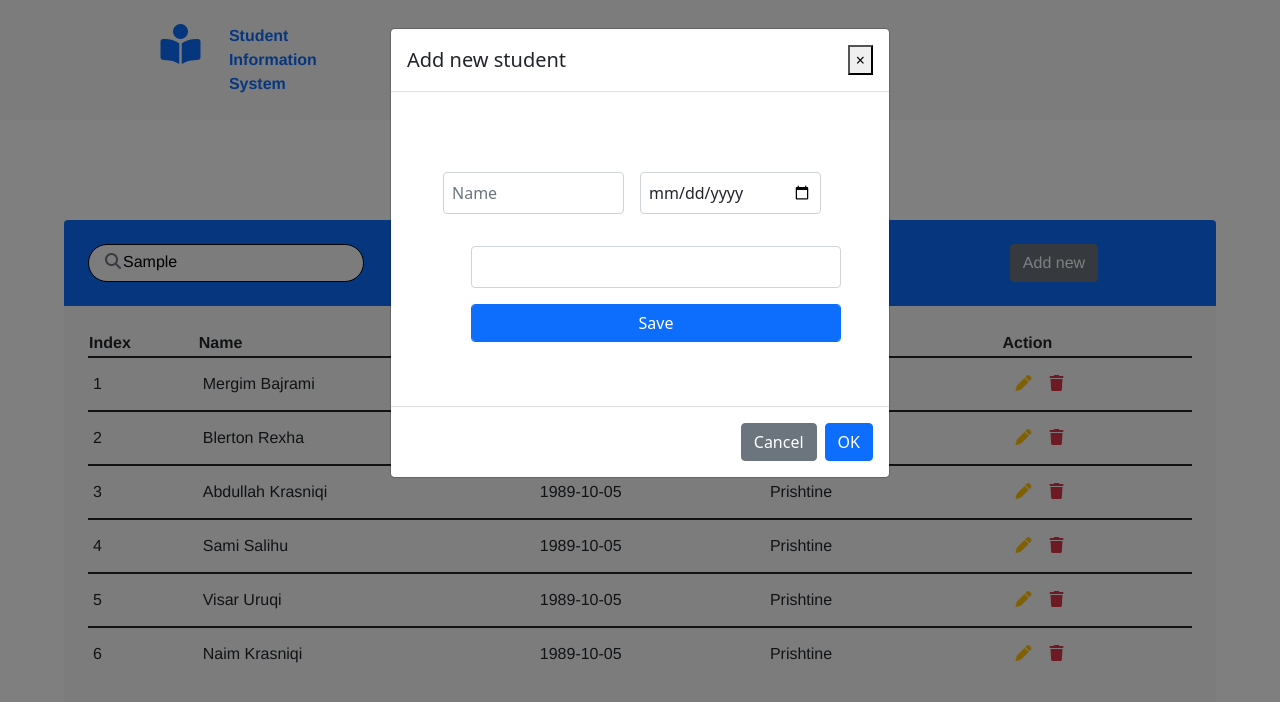
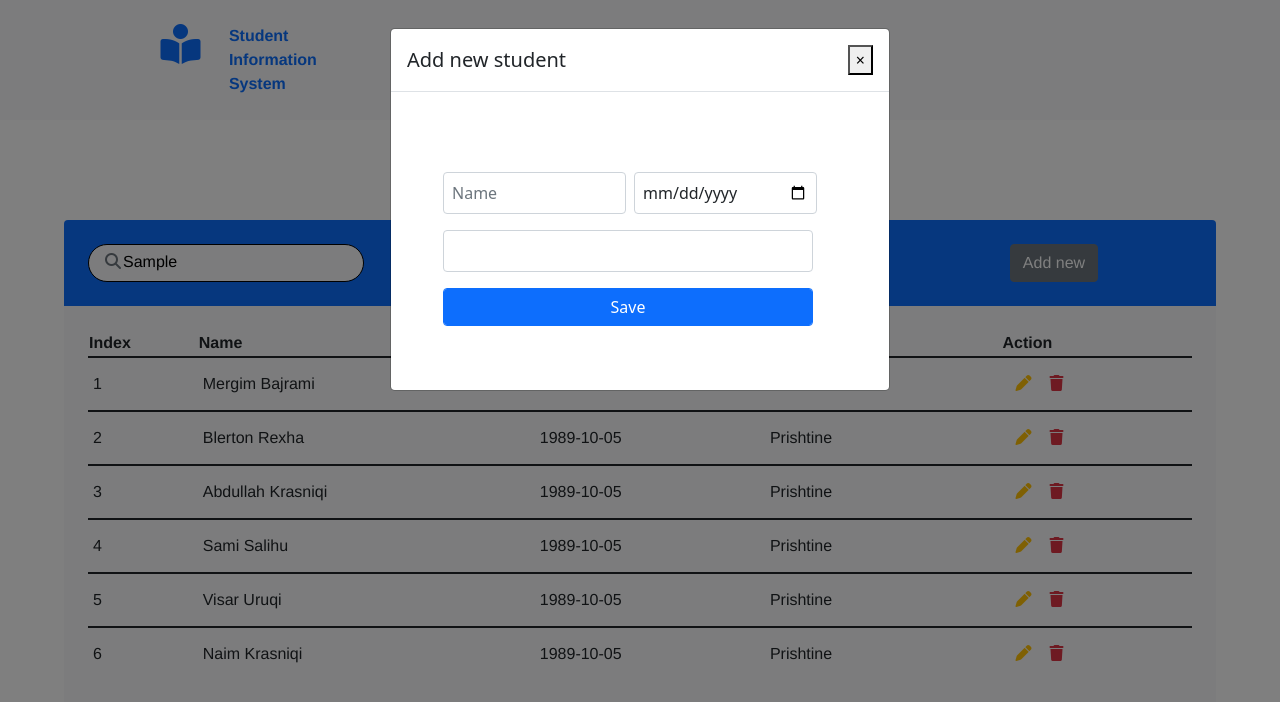
Before and after one commit to EljesaK/Student-Information-System, a Vue app: page / in a window 1280 px wide. Both pictures are taken after typing "Sample" into the empty fields and a click on the button "Add new". Shown: the top 702 px of the page. Built offline with nearby package versions, Linux system fonts and the light colour scheme.

Commit message:
Rregullime style modal

```diff
--- a/src/components/AddStudent.vue
+++ b/src/components/AddStudent.vue
@@ -1,12 +1,11 @@
 <template>
   <div>
     <form @submit="addStudent" class="m-5 justify-content-center col">
-      <div class="row">
+        <div class="row pe-1">
           <input type="text" name="name" v-model="name" placeholder="Name" class="mt-3 mb-3 p-2 form-control col">
-        <input type="date" name="dob" v-model="dob" placeholder="Date of birth" class="m-3 p-2 form-control col">
+          <input type="date" name="dob" v-model="dob" placeholder="Date of birth" class="m-3 ms-2 p-2 form-control col">
         </div>
-
-      <select name="municipality" v-model="municipality" id="" class="form-control m-3 p-2">
+        <select name="municipality" v-model="municipality" id="" class="form-control p-2 row">
           <option value="0" selected>Choose...</option>
           <option value="Prishtina">Prishtina</option>
           <option value="Ferizaj">Ferizaj</option>
@@ -15,7 +14,7 @@
           <option value="Gjilan">Gjilan</option>
           <option value="Podejeve">Podujeve</option>
         </select>
-      <button type="submit" class="d-block m-3 ps-5 pe-5 btn btn-primary form-control">Save</button>
+        <button type="submit" class="d-block mt-3 ps-5 pe-5 btn btn-primary form-control row" @click="$bvModal.hide('modal-1')">Save</button>
     </form>
   </div>
 </template>
--- a/src/components/DeleteStudent.vue
+++ b/src/components/DeleteStudent.vue
@@ -6,8 +6,8 @@
         <input type="text" name="name" v-model="name"  :placeholder="student.name" readonly class="mt-3 mb-3 p-2 form-control col">
         <input type="text" name="dob" v-model="dob" :placeholder="student.dob" readonly class="m-3 p-2 form-control col">
       </div>
-      <input type="text" name="municipality" v-model="municipality" id="" readonly :placeholder="student.municipality" class="form-control m-3 ms-0 me-5 p-2">
-      <button type="submit" class="d-block m-3 ps-5 pe-5 btn btn-warning form-control" @click="$emit('del-student-item', student.id)">Delete</button>
+      <input type="text" name="municipality" v-model="municipality" id="" readonly :placeholder="student.municipality" class="form-control p-2 row">
+      <button type="submit" class="d-block mt-3 ps-5 pe-5 btn btn-danger row form-control" @click="$emit('del-student-item', student.id),$bvModal.hide('modal-2')">Delete</button>
     </form>
   </div>
 </template>
--- a/src/components/Students.vue
+++ b/src/components/Students.vue
@@ -23,7 +23,7 @@
 
         </td>
       </tr>
-      <b-modal id="modal-2" title="Delete student" class="modal-dialog modal-dialog-centered">
+      <b-modal id="modal-2" title="Delete student" class="modal-dialog modal-dialog-centered" hide-footer>
         <DeleteStudent v-bind:student="selectedUser" v-on:del-student-item="delStudentMethod"/>
       </b-modal>
     </table>
--- a/src/views/HomeView.vue
+++ b/src/views/HomeView.vue
@@ -11,7 +11,7 @@
 
         <div class="col-3">
           <b-button v-b-modal.modal-1>Add new</b-button>
-          <b-modal id="modal-1" title="Add new student" class="modal-dialog modal-dialog-centered">
+          <b-modal id="modal-1" title="Add new student" class="modal-dialog modal-dialog-centered" hide-footer>
             <AddStudent v-on:add-student-event="addStudent"/>
           </b-modal>
         </div>
```
Also changed, not shown: src/components/EditStudent.vue (added, +23 -0 lines). Lines whose indentation alone changed are shown as unchanged.
